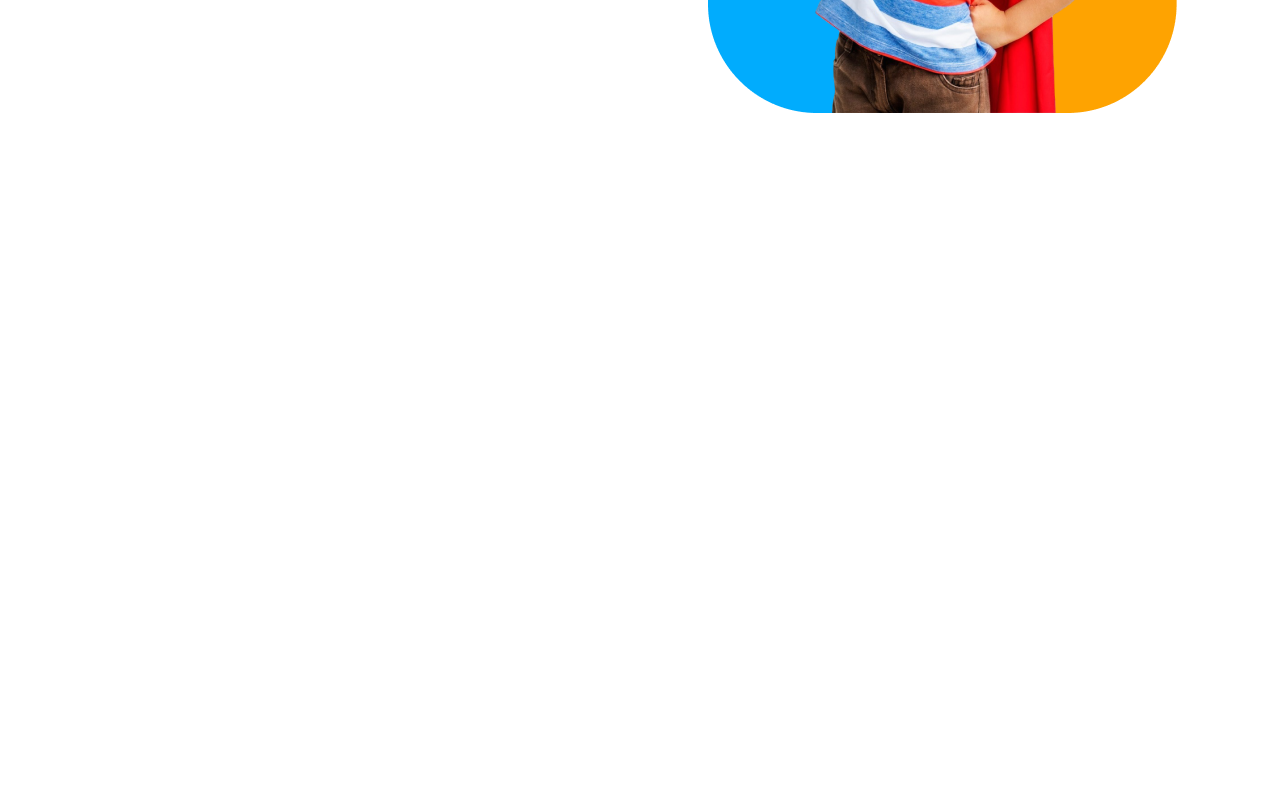
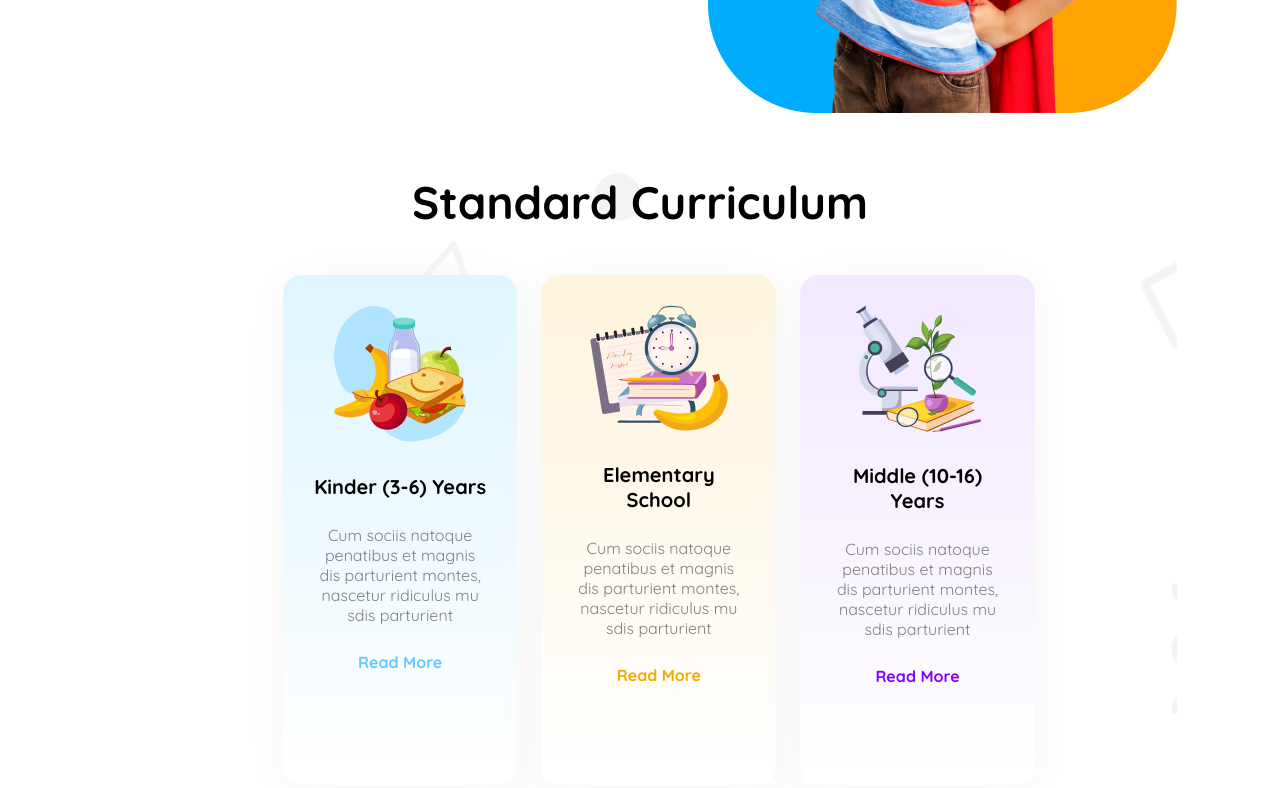
Before and after one commit to Rifah648/My-Second-Assignment, a plain HTML site: page index.html in a window 1280 px wide. Shown: the part 533-1321 px from the top of the page. Before the commit the page ends 800 px from the top, so only its background shows below. Drawn offline with Linux system fonts and the light colour scheme.

Commit message:
added main section code

```diff
--- a/index.html
+++ b/index.html
@@ -32,7 +32,7 @@
             </div>
             <div>
                 <button class="btn">Contact</button>
-                <div class="menu-icon display-flex" oneclick="toggleMenu">
+                <div class="menu-icon" oneclick="toggleMenu">
                     <div class="bar"></div>
                     <div class="bar"></div>
                     <div class="bar"></div>
@@ -57,6 +57,39 @@
 
     </header>
     <main>
+        <section class="main">
+            <h3 class="main-heading">Standard Curriculum</h3>
+            <div class="main-container">
+                <div class="mains div-color-1">
+                    <img src="assets/kinder.png" alt="">
+                    <h4 class="main-title">Kinder (3-6) Years</h4>
+                    <p class="main-description">Cum sociis natoque penatibus et magnis
+                        dis parturient montes, nascetur ridiculus
+                        mu sdis parturient</p>
+                    <h5 class="main-1">Read More</h5>
+                </div>
+                <div class="mains div-color-2">
+                    <img src="assets/elementary.png" alt="">
+                    <h4 class="main-title">Elementary School</h4>
+                    <p class="main-description">Cum sociis natoque penatibus et magnis
+                        dis parturient montes, nascetur ridiculus
+                        mu sdis parturient</p>
+                    <h5 class="main-2">Read More</h5>
+                </div>
+                <div class="mains div-color-3">
+                    <img src="assets/middle.png" alt="">
+                    <h4 class="main-title">Middle (10-16) Years</h4>
+                    <p class="main-description">Cum sociis natoque penatibus et magnis
+                        dis parturient montes, nascetur ridiculus
+                        mu sdis parturient</p>
+                    <h5 class="main-3">Read More</h5>
+                </div>
+
+            </div>
+
+
+
+        </section>
 
     </main>
     <footer>
--- a/style/kids.css
+++ b/style/kids.css
@@ -86,6 +86,7 @@
     width: 30px;
     height: 24px;
     cursor: pointer;
+    margin-top: 40px;
     display: none;
 }
 .bar{
@@ -110,3 +111,117 @@
     font-weight: 400px;
     font-size: 1.25rem;
 }
+/* main section style */
+main{
+    max-width: 85%;
+    margin: 0 auto;
+}
+.main{
+    background-image: url(../assets/bg.png);
+}
+.main-heading{
+    font-weight: 700;
+    font-size: 2.85rem;
+    text-align: center;
+    margin-top: 60px;
+}
+.main-container{
+    display: flex;
+    gap: 24px;
+    width: 70%;
+    margin-left: 180px;
+
+
+
+}
+.mains{
+    box-shadow:0px 6px 50px 0px whitesmoke ;
+    width: 400px;
+    height: 450px;
+    border-radius: 18.86px;
+    gap: 20px;
+    padding: 30px;
+
+
+
+}
+.div-color-1{
+    background: linear-gradient(#DEF5FF, #ffffff);
+    text-align: center;
+    /* padding: 30px; */
+
+}
+
+.div-color-2{
+    background: linear-gradient(#FFF4DC, #ffffff);
+    text-align: center;
+
+}
+
+.div-color-3{
+    background: linear-gradient(#F2E8FF, #ffffff);
+    text-align: center;
+
+}
+
+.main-title{
+    font-weight: 700;
+    font-size: 1.25rem;
+}
+.main-description{
+    font-weight: 400;
+    font-size: 1rem;
+    color: #808080;
+}
+.main-1{
+    color: #64C8FF;
+    font-weight: 700;
+    font-size: 1rem;
+}
+.main-2{
+    color: #F0AA00;
+    font-weight: 700;
+    font-size: 1rem;
+}
+.main-3{
+    font-weight: 700;
+    font-size: 1rem;
+    color: #8700FF;
+}
+
+
+
+
+
+/* Responsive Related style */
+@media screen and (max-width:676px) {
+    .navbar{
+        flex-direction: row;
+    }
+    .nav-links, .school, .btn{
+        display: none;
+    }
+    .banner{
+        flex-direction: column-reverse;
+    }
+    .menu-icon{
+            flex-direction: column;
+            justify-content: space-around;
+            width: 30px;
+            height: 24px;
+            cursor: pointer;
+            margin-top: 40px;
+
+            display: block;
+
+
+    }
+    .bar{
+        width: 85%;
+        height: 4px;
+        background-color: #333;
+        transition: transform 0.3s ease , opacity 0.3s ease;
+        margin-top: -50px;
+    }
+
+}
```
